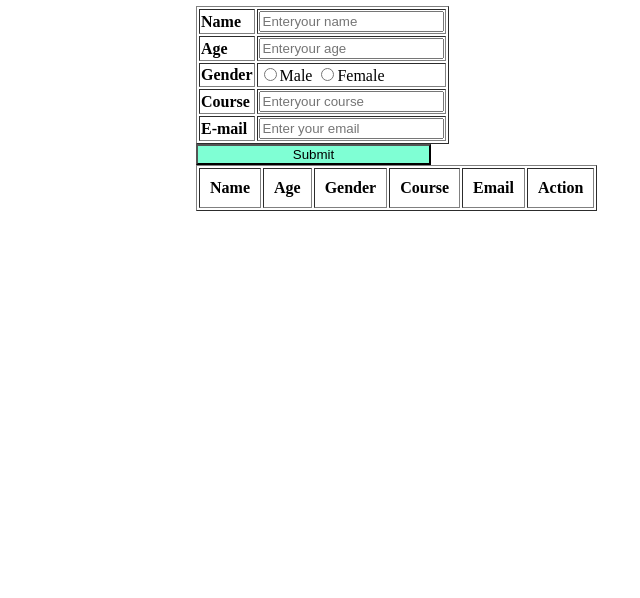
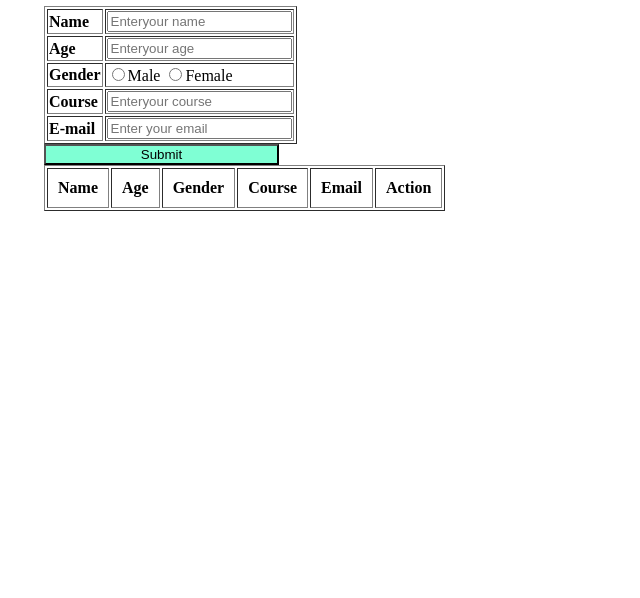
Before and after one commit to GuhanM31/Student-Form-To-Do-list, a plain HTML site: page index.html in a window 1280 px wide. Shown: the part 202-800 px from the top of the page, without its empty margins (404-1044 px from the left). Drawn offline with Linux system fonts and the light colour scheme.

Commit message:
updated using position

```diff
--- a/index.html
+++ b/index.html
@@ -9,7 +9,7 @@
 </head>
 <style>
     body{
-      margin-left: 600px;
+      margin-left: 35%;
       margin-top: 150px;
 
     }
```
